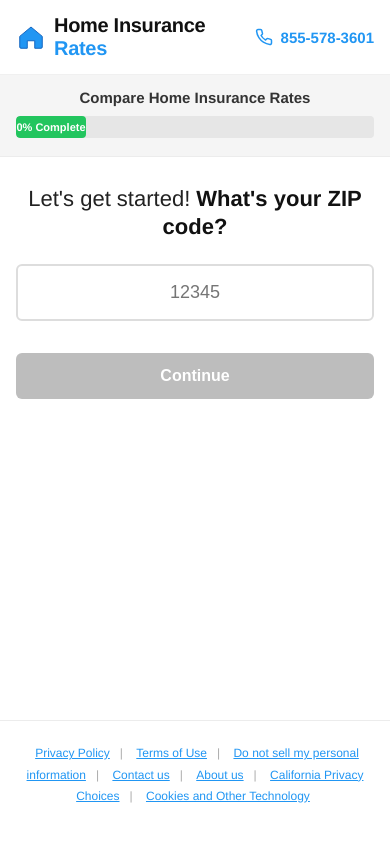
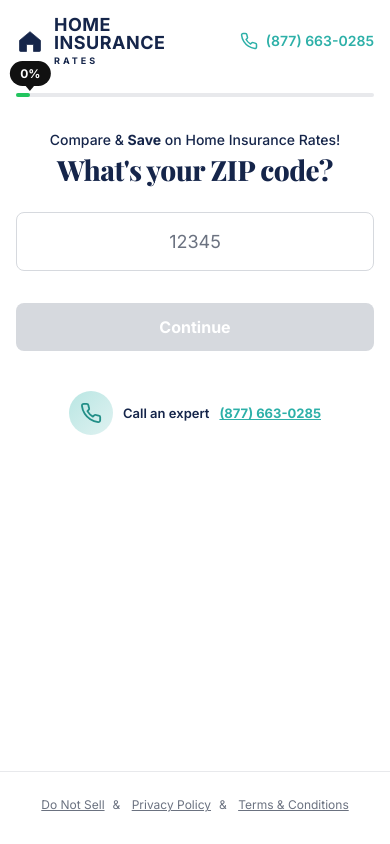
Before and after one commit to Ozbobo/HI_Dummy_Quiz, a plain HTML site: page index.html in a window 390 px wide. Drawn offline with nearby package versions, Linux system fonts and the light colour scheme.

Commit message:
Demo 2: Residence Policy-style layout (navy + teal, serif, light grey buttons)

```diff
--- a/index.html
+++ b/index.html
@@ -5,13 +5,30 @@
 <meta name="viewport" content="width=device-width, initial-scale=1.0" />
 <meta name="theme-color" content="#ffffff" />
 <title>Compare Home Insurance Rates</title>
+<link rel="preconnect" href="https://fonts.googleapis.com">
+<link rel="preconnect" href="https://fonts.gstatic.com" crossorigin>
+<link href="https://fonts.googleapis.com/css2?family=Playfair+Display:wght@700;800&family=Inter:wght@400;500;600;700&display=swap" rel="stylesheet">
 <style>
+  :root {
+    --navy: #15254a;
+    --navy-soft: #1f3263;
+    --teal: #2db0a8;
+    --teal-dark: #228e87;
+    --green: #22c55e;
+    --grey-50: #fafafa;
+    --grey-100: #f3f4f6;
+    --grey-200: #e8e9ec;
+    --grey-300: #d6d9de;
+    --grey-500: #6b7280;
+    --grey-700: #374151;
+  }
+
   *, *::before, *::after { box-sizing: border-box; }
   html, body { margin: 0; padding: 0; }
   body {
-    font-family: "Helvetica Neue", Helvetica, Arial, sans-serif;
-    color: #222;
-    background: #ffffff;
+    font-family: "Inter", -apple-system, BlinkMacSystemFont, "Segoe UI", Roboto, Helvetica, Arial, sans-serif;
+    color: var(--navy);
+    background: #fff;
     -webkit-font-smoothing: antialiased;
     min-height: 100vh;
     display: flex;
@@ -20,157 +37,191 @@
 
   /* ---------- Header ---------- */
   .site-header {
-    background: #fff;
-    padding: 18px 24px;
-    display: flex;
+    padding: 24px 32px 18px;
+    display: grid;
+    grid-template-columns: 1fr 2fr 1fr;
     align-items: center;
-    justify-content: space-between;
-    border-bottom: 1px solid #f0f0f0;
+    gap: 24px;
+    max-width: 1280px;
+    margin: 0 auto;
+    width: 100%;
   }
   .logo {
     display: flex;
     align-items: center;
-    gap: 8px;
+    gap: 10px;
     text-decoration: none;
+    color: var(--navy);
   }
-  .logo svg { width: 36px; height: 36px; flex-shrink: 0; }
+  .logo svg { width: 34px; height: 34px; flex-shrink: 0; }
   .logo-text {
-    font-size: 26px;
+    line-height: 1;
     font-weight: 800;
-    color: #111;
-    letter-spacing: -0.3px;
+    color: var(--navy);
   }
-  .logo-text .accent { color: #2196F3; }
+  .logo-text .top {
+    display: block;
+    font-size: 22px;
+    letter-spacing: 0.5px;
+  }
+  .logo-text .bottom {
+    display: block;
+    font-size: 11px;
+    letter-spacing: 4px;
+    margin-top: 4px;
+    font-weight: 700;
+  }
+
+  .header-progress {
+    position: relative;
+    padding: 18px 0 0;
+  }
+  .header-progress-track {
+    width: 100%;
+    height: 4px;
+    background: var(--grey-200);
+    border-radius: 999px;
+    overflow: visible;
+    position: relative;
+  }
+  .header-progress-fill {
+    height: 100%;
+    background: var(--green);
+    border-radius: 999px;
+    transition: width 0.45s cubic-bezier(.4,0,.2,1);
+    position: relative;
+  }
+  .header-progress-bubble {
+    position: absolute;
+    top: -32px;
+    transform: translateX(-50%);
+    background: #111;
+    color: #fff;
+    font-size: 12px;
+    font-weight: 700;
+    padding: 5px 10px;
+    border-radius: 14px;
+    transition: left 0.45s cubic-bezier(.4,0,.2,1);
+    white-space: nowrap;
+  }
+  .header-progress-bubble::after {
+    content: "";
+    position: absolute;
+    bottom: -5px;
+    left: 50%;
+    transform: translateX(-50%);
+    border-left: 5px solid transparent;
+    border-right: 5px solid transparent;
+    border-top: 6px solid #111;
+  }
 
   .phone {
     display: flex;
     align-items: center;
+    justify-content: flex-end;
     gap: 8px;
-    color: #2196F3;
-    font-weight: 700;
-    font-size: 18px;
+    color: var(--teal);
+    font-weight: 600;
+    font-size: 17px;
     text-decoration: none;
     white-space: nowrap;
   }
   .phone svg { width: 22px; height: 22px; }
 
-  /* ---------- Progress section ---------- */
-  .progress-section {
-    background: #f5f5f5;
-    padding: 18px 24px 22px;
-    border-bottom: 1px solid #ececec;
-  }
-  .progress-inner {
-    max-width: 900px;
-    margin: 0 auto;
-  }
-  .progress-title {
-    text-align: center;
-    font-size: 18px;
-    font-weight: 600;
-    color: #333;
-    margin: 0 0 12px;
-  }
-  .progress-bar {
-    width: 100%;
-    height: 26px;
-    background: #e6e6e6;
-    border-radius: 4px;
-    overflow: hidden;
-    position: relative;
-  }
-  .progress-fill {
-    height: 100%;
-    background: #22C55E;
-    border-radius: 4px;
-    transition: width 0.4s cubic-bezier(.4,0,.2,1);
-    display: flex;
-    align-items: center;
-    justify-content: center;
-    color: white;
-    font-size: 13px;
-    font-weight: 700;
-    min-width: 90px;
-    white-space: nowrap;
-  }
-
-  /* ---------- Main content ---------- */
+  /* ---------- Main ---------- */
   .main {
     flex: 1;
-    padding: 40px 24px 60px;
+    padding: 28px 24px 40px;
   }
   .main-inner {
     max-width: 900px;
     margin: 0 auto;
+    text-align: center;
   }
+  .pretitle {
+    font-size: 16px;
+    color: var(--navy);
+    font-weight: 500;
+    margin: 0 0 6px;
+  }
+  .pretitle strong { font-weight: 700; }
+
   .question-title {
-    text-align: center;
-    font-size: 32px;
-    font-weight: 400;
-    color: #222;
-    line-height: 1.25;
+    font-family: "Playfair Display", Georgia, "Times New Roman", serif;
+    font-size: 44px;
+    font-weight: 800;
+    color: var(--navy);
+    line-height: 1.15;
+    letter-spacing: -0.5px;
     margin: 0 0 36px;
   }
-  .question-title strong {
-    font-weight: 800;
-    color: #111;
-  }
 
+  /* Inputs */
   .field {
     display: block;
     width: 100%;
     max-width: 480px;
     margin: 0 auto;
-    padding: 16px 18px;
+    padding: 18px 20px;
     font-size: 18px;
-    border: 2px solid #ddd;
-    border-radius: 6px;
+    border: 1.5px solid var(--grey-300);
+    border-radius: 8px;
     background: #fff;
-    color: #111;
+    color: var(--navy);
     text-align: center;
-    transition: border-color 0.2s;
+    transition: border-color 0.2s, box-shadow 0.2s;
     -webkit-appearance: none;
     appearance: none;
+    font-family: inherit;
   }
+  .field::placeholder { color: var(--grey-500); }
   .field:focus {
     outline: none;
-    border-color: #2196F3;
+    border-color: var(--teal);
+    box-shadow: 0 0 0 3px rgba(45, 176, 168, 0.15);
   }
 
+  /* Option buttons */
   .options {
     display: grid;
     grid-template-columns: repeat(2, 1fr);
-    gap: 16px;
+    gap: 14px;
     max-width: 720px;
     margin: 0 auto;
   }
-  .options.single { grid-template-columns: 1fr; max-width: 480px; }
   .options.three { grid-template-columns: repeat(3, 1fr); max-width: 720px; }
   .options.five { grid-template-columns: repeat(5, 1fr); max-width: 720px; }
 
   .option-btn {
     width: 100%;
     padding: 22px 16px;
-    font-size: 18px;
+    font-size: 16px;
     font-weight: 700;
-    color: #fff;
-    background: #2196F3;
-    border: 2px solid #2196F3;
-    border-radius: 6px;
+    color: var(--navy);
+    background: var(--grey-100);
+    border: 1.5px solid transparent;
+    border-radius: 8px;
     cursor: pointer;
     text-align: center;
-    transition: background 0.15s, transform 0.1s, box-shadow 0.15s;
+    transition: background 0.15s, border-color 0.15s, transform 0.1s, box-shadow 0.15s;
     -webkit-tap-highlight-color: transparent;
     line-height: 1.2;
+    font-family: inherit;
+    letter-spacing: 0.2px;
   }
-  .option-btn:hover { background: #1E88E5; border-color: #1E88E5; }
+  .option-btn:hover {
+    background: var(--grey-200);
+    border-color: var(--grey-300);
+  }
   .option-btn:active { transform: scale(0.98); }
   .option-btn.selected {
-    background: #1565C0;
-    border-color: #1565C0;
-    box-shadow: 0 0 0 3px rgba(33, 150, 243, 0.25);
+    background: var(--navy);
+    color: #fff;
+    border-color: var(--navy);
+    box-shadow: 0 6px 16px -6px rgba(21, 37, 74, 0.4);
   }
 
+  /* Action buttons */
   .actions {
     display: flex;
     gap: 12px;
@@ -181,29 +232,66 @@
     padding: 14px 32px;
     font-size: 16px;
     font-weight: 700;
-    border-radius: 6px;
+    border-radius: 8px;
     border: none;
     cursor: pointer;
     transition: background 0.15s, transform 0.1s, opacity 0.2s;
     -webkit-tap-highlight-color: transparent;
+    font-family: inherit;
   }
   .btn:active { transform: scale(0.98); }
   .btn-primary {
-    background: #2196F3;
+    background: var(--teal);
     color: white;
     min-width: 200px;
   }
-  .btn-primary:hover { background: #1E88E5; }
+  .btn-primary:hover { background: var(--teal-dark); }
   .btn-primary:disabled {
-    background: #BDBDBD;
+    background: var(--grey-300);
+    color: #fff;
     cursor: not-allowed;
   }
   .btn-ghost {
     background: transparent;
-    color: #666;
-    border: 2px solid #ddd;
+    color: var(--grey-700);
+    border: 1.5px solid var(--grey-300);
   }
-  .btn-ghost:hover { border-color: #999; color: #333; }
+  .btn-ghost:hover { border-color: var(--navy); color: var(--navy); }
+
+  /* ---------- Call expert widget ---------- */
+  .call-expert {
+    display: flex;
+    align-items: center;
+    justify-content: center;
+    gap: 14px;
+    margin: 56px auto 0;
+    padding: 0 16px;
+    color: var(--navy);
+    font-size: 14px;
+    font-weight: 600;
+  }
+  .call-expert .avatar {
+    width: 52px;
+    height: 52px;
+    border-radius: 50%;
+    background: linear-gradient(135deg, #b9e6e3 0%, #e0f2f1 100%);
+    display: flex;
+    align-items: center;
+    justify-content: center;
+    color: var(--teal-dark);
+    flex-shrink: 0;
+  }
+  .call-expert .avatar svg { width: 28px; height: 28px; }
+  .call-expert .label { color: var(--navy); }
+  .call-expert .phone-link {
+    color: var(--teal);
+    font-weight: 700;
+    text-decoration: underline;
+    display: inline-flex;
+    align-items: center;
+    gap: 4px;
+  }
+  .call-expert .phone-link svg { width: 16px; height: 16px; }
 
   /* ---------- Loading ---------- */
   .loading {
@@ -218,14 +306,14 @@
     width: 64px;
     height: 64px;
     border-radius: 50%;
-    border: 6px solid #E3F2FD;
-    border-top-color: #2196F3;
+    border: 6px solid #e6f5f4;
+    border-top-color: var(--teal);
     animation: spin 0.9s linear infinite;
   }
   @keyframes spin { to { transform: rotate(360deg); } }
   .loading-msg {
     font-size: 18px;
-    color: #444;
+    color: var(--navy);
     font-weight: 600;
     text-align: center;
     min-height: 24px;
@@ -245,59 +333,62 @@
   }
   .result-emoji {
     font-size: 56px;
-    margin-bottom: 8px;
+    margin-bottom: 6px;
+    display: inline-block;
     animation: bounce 1.4s ease-in-out infinite;
-    display: inline-block;
   }
   @keyframes bounce {
     0%, 100% { transform: translateY(0); }
     50% { transform: translateY(-8px); }
   }
   .result h1 {
-    font-size: 32px;
+    font-family: "Playfair Display", Georgia, serif;
+    font-size: 38px;
     font-weight: 800;
-    color: #111;
+    color: var(--navy);
     margin: 0 0 8px;
   }
   .result-sub {
-    color: #555;
-    font-size: 17px;
-    margin: 0 0 24px;
+    color: var(--grey-700);
+    font-size: 16px;
+    margin: 0 0 22px;
   }
   .price-card {
-    background: #2196F3;
+    background: linear-gradient(135deg, var(--navy) 0%, var(--navy-soft) 100%);
     color: white;
-    border-radius: 10px;
+    border-radius: 12px;
     padding: 28px 20px;
-    margin: 0 auto 24px;
-    box-shadow: 0 8px 24px -8px rgba(33, 150, 243, 0.5);
+    margin: 0 auto 22px;
+    box-shadow: 0 12px 32px -10px rgba(21, 37, 74, 0.4);
+    border: 1px solid rgba(45, 176, 168, 0.2);
   }
   .price-label {
-    font-size: 13px;
+    font-size: 12px;
     text-transform: uppercase;
-    letter-spacing: 1.5px;
-    opacity: 0.9;
+    letter-spacing: 2px;
+    color: var(--teal);
     font-weight: 600;
-    margin-bottom: 4px;
+    margin-bottom: 6px;
   }
   .price-amount {
+    font-family: "Playfair Display", Georgia, serif;
     font-size: 56px;
     font-weight: 800;
     letter-spacing: -1.5px;
     line-height: 1;
   }
   .price-period {
-    font-size: 16px;
-    opacity: 0.95;
-    margin-top: 4px;
+    font-size: 15px;
+    opacity: 0.85;
+    margin-top: 6px;
   }
   .features {
     text-align: left;
-    background: #f8f9fa;
-    border-radius: 8px;
+    background: var(--grey-50);
+    border-radius: 10px;
     padding: 18px 22px;
-    margin-bottom: 24px;
-    border: 1px solid #ececec;
+    margin-bottom: 22px;
+    border: 1px solid var(--grey-200);
   }
   .feature {
     display: flex;
@@ -305,67 +396,34 @@
     gap: 10px;
     padding: 6px 0;
     font-size: 15px;
-    color: #333;
+    color: var(--grey-700);
   }
-  .feature .check { color: #22C55E; font-weight: 800; }
+  .feature .check {
+    color: var(--green);
+    font-weight: 800;
+    font-size: 16px;
+  }
 
   /* ---------- Footer ---------- */
-  .carriers {
-    border-top: 1px solid #ececec;
-    padding: 28px 24px 24px;
-    text-align: center;
-    background: #fff;
-  }
-  .carriers-title {
-    font-weight: 700;
-    font-size: 16px;
-    color: #333;
-    margin: 0 0 18px;
-  }
-  .carrier-row {
-    display: flex;
-    flex-wrap: wrap;
-    align-items: center;
-    justify-content: center;
-    gap: 28px 36px;
-    max-width: 900px;
-    margin: 0 auto;
-  }
-  .carrier {
-    color: #555;
-    font-weight: 700;
-    font-size: 18px;
-    letter-spacing: 0.2px;
-    opacity: 0.85;
-  }
-  .carrier.usaa { color: #003359; font-weight: 800; }
-  .carrier.liberty { color: #0F1F4A; font-style: italic; font-weight: 700; }
-  .carrier.nationwide { color: #00609F; font-weight: 800; }
-  .carrier.lemonade { color: #ED1A6E; font-style: italic; font-family: Georgia, serif; }
-  .carrier.hippo { color: #1FB89F; font-weight: 800; }
-
   .site-footer {
+    border-top: 1px solid var(--grey-200);
     padding: 22px 24px 28px;
     text-align: center;
     background: #fff;
-    border-top: 1px solid #ececec;
+    margin-top: 40px;
   }
   .footer-links {
-    color: #2196F3;
+    color: var(--grey-500);
     font-size: 13px;
-    margin-bottom: 8px;
     line-height: 1.8;
   }
   .footer-links a {
-    color: #2196F3;
+    color: var(--grey-500);
     text-decoration: underline;
     margin: 0 4px;
   }
-  .footer-links .sep { color: #aaa; margin: 0 6px; }
-  .footer-address {
-    color: #666;
-    font-size: 13px;
-  }
+  .footer-links a:hover { color: var(--navy); }
+  .footer-links .sep { margin: 0 4px; }
 
   /* ---------- Confetti ---------- */
   #confetti {
@@ -378,38 +436,45 @@
   .screen { animation: fadeIn 0.35s ease; }
 
   /* ---------- Mobile ---------- */
-  @media (max-width: 640px) {
-    .site-header { padding: 14px 16px; }
-    .logo svg { width: 30px; height: 30px; }
-    .logo-text { font-size: 20px; }
-    .phone { font-size: 15px; }
+  @media (max-width: 768px) {
+    .site-header {
+      grid-template-columns: auto auto;
+      grid-template-areas:
+        "logo phone"
+        "progress progress";
+      padding: 16px 16px 12px;
+      gap: 14px;
+    }
+    .logo { grid-area: logo; }
+    .phone { grid-area: phone; font-size: 14px; }
     .phone svg { width: 18px; height: 18px; }
+    .header-progress { grid-area: progress; padding-top: 14px; }
+    .logo svg { width: 28px; height: 28px; }
+    .logo-text .top { font-size: 18px; }
+    .logo-text .bottom { font-size: 9px; letter-spacing: 3px; }
 
-    .progress-section { padding: 14px 16px 18px; }
-    .progress-title { font-size: 15px; margin-bottom: 10px; }
-    .progress-bar { height: 22px; }
-    .progress-fill { font-size: 11px; min-width: 70px; }
-
-    .main { padding: 28px 16px 40px; }
-    .question-title { font-size: 22px; margin-bottom: 24px; }
+    .main { padding: 22px 16px 32px; }
+    .pretitle { font-size: 14px; }
+    .question-title { font-size: 28px; margin-bottom: 26px; }
 
     .options { grid-template-columns: 1fr; gap: 12px; }
     .options.three, .options.five { grid-template-columns: repeat(3, 1fr); }
-    .option-btn { padding: 18px 12px; font-size: 16px; }
+    .options.five { grid-template-columns: repeat(5, 1fr); }
+    .option-btn { padding: 18px 12px; font-size: 15px; }
     .options.three .option-btn,
-    .options.five .option-btn { padding: 16px 8px; font-size: 16px; }
+    .options.five .option-btn { padding: 16px 8px; font-size: 15px; }
 
     .btn-primary { min-width: 0; flex: 1; }
     .actions { flex-direction: row; }
 
-    .result h1 { font-size: 26px; }
+    .call-expert { margin-top: 40px; flex-wrap: wrap; gap: 10px; font-size: 13px; }
+    .call-expert .avatar { width: 44px; height: 44px; }
+    .call-expert .avatar svg { width: 22px; height: 22px; }
+
+    .result h1 { font-size: 28px; }
     .price-amount { font-size: 44px; }
 
-    .carrier-row { gap: 18px 24px; }
-    .carrier { font-size: 15px; }
-
     .footer-links { font-size: 12px; }
-    .footer-address { font-size: 12px; }
   }
 </style>
 </head>
@@ -419,46 +484,55 @@
     <a href="#" class="logo" aria-label="Home">
       <svg viewBox="0 0 24 24" fill="none" xmlns="http://www.w3.org/2000/svg">
         <path d="M3 11.5L12 4l9 7.5V20a1 1 0 01-1 1h-5v-6h-6v6H4a1 1 0 01-1-1v-8.5z"
-              fill="#2196F3" stroke="#1565C0" stroke-width="0.8" stroke-linejoin="round"/>
+              fill="#15254a" stroke="#15254a" stroke-width="0.6" stroke-linejoin="round"/>
       </svg>
-      <span class="logo-text">Home Insurance <span class="accent">Rates</span></span>
+      <span class="logo-text">
+        <span class="top">HOME INSURANCE</span>
+        <span class="bottom">RATES</span>
+      </span>
     </a>
-    <a href="tel:8555783601" class="phone">
+
+    <div class="header-progress">
+      <div class="header-progress-track">
+        <div class="header-progress-fill" id="progressFill" style="width:20%"></div>
+        <div class="header-progress-bubble" id="progressBubble" style="left:20%">20%</div>
+      </div>
+    </div>
+
+    <a href="tel:8776630285" class="phone">
       <svg viewBox="0 0 24 24" fill="none" xmlns="http://www.w3.org/2000/svg">
         <path d="M22 16.92V20a2 2 0 01-2.18 2 19.86 19.86 0 01-8.63-3.07 19.5 19.5 0 01-6-6A19.86 19.86 0 012.12 4.18 2 2 0 014.11 2h3.08a2 2 0 012 1.72c.13.96.36 1.91.7 2.81a2 2 0 01-.45 2.11L8.09 10a16 16 0 006 6l1.36-1.35a2 2 0 012.11-.45c.9.34 1.85.57 2.81.7a2 2 0 011.72 2.02z"
-              stroke="#2196F3" stroke-width="2" stroke-linecap="round" stroke-linejoin="round"/>
+              stroke="currentColor" stroke-width="2" stroke-linecap="round" stroke-linejoin="round"/>
       </svg>
-      <span>855-578-3601</span>
+      <span>(877) 663-0285</span>
     </a>
   </header>
-
-  <!-- Progress -->
-  <section class="progress-section">
-    <div class="progress-inner">
-      <h2 class="progress-title">Compare Home Insurance Rates</h2>
-      <div class="progress-bar">
-        <div class="progress-fill" id="progressFill" style="width:20%">20% Complete</div>
-      </div>
-    </div>
-  </section>
 
   <!-- Main -->
   <main class="main">
     <div class="main-inner" id="card">
       <!-- Screens render here -->
     </div>
+
+    <!-- Call expert widget -->
+    <div class="call-expert" id="callExpert">
+      <div class="avatar" aria-hidden="true">
+        <svg viewBox="0 0 24 24" fill="none" xmlns="http://www.w3.org/2000/svg">
+          <path d="M22 16.92V20a2 2 0 01-2.18 2 19.86 19.86 0 01-8.63-3.07 19.5 19.5 0 01-6-6A19.86 19.86 0 012.12 4.18 2 2 0 014.11 2h3.08a2 2 0 012 1.72c.13.96.36 1.91.7 2.81a2 2 0 01-.45 2.11L8.09 10a16 16 0 006 6l1.36-1.35a2 2 0 012.11-.45c.9.34 1.85.57 2.81.7a2 2 0 011.72 2.02z"
+                stroke="currentColor" stroke-width="2" stroke-linecap="round" stroke-linejoin="round"/>
+        </svg>
+      </div>
+      <span class="label">Call an expert</span>
+      <a href="tel:8776630285" class="phone-link">(877) 663-0285</a>
+    </div>
   </main>
 
   <!-- Footer -->
   <footer class="site-footer">
     <div class="footer-links">
-      <a href="#">Privacy Policy</a><span class="sep">|</span>
-      <a href="#">Terms of Use</a><span class="sep">|</span>
-      <a href="#">Do not sell my personal information</a><span class="sep">|</span>
-      <a href="#">Contact us</a><span class="sep">|</span>
-      <a href="#">About us</a><span class="sep">|</span>
-      <a href="#">California Privacy Choices</a><span class="sep">|</span>
-      <a href="#">Cookies and Other Technology</a>
+      <a href="#">Do Not Sell</a><span class="sep">&amp;</span>
+      <a href="#">Privacy Policy</a><span class="sep">&amp;</span>
+      <a href="#">Terms &amp; Conditions</a>
     </div>
   </footer>
 
@@ -472,7 +546,8 @@
   const questions = [
     {
       key: 'zip',
-      title: ["Let's get started!", "What's your ZIP code?"],
+      pretitle: "Compare & <strong>Save</strong> on Home Insurance Rates!",
+      title: "What's your ZIP code?",
       type: 'input',
       inputType: 'tel',
       placeholder: '12345',
@@ -481,7 +556,8 @@
     },
     {
       key: 'homeType',
-      title: ["Tell us about it.", "Select Type of Property"],
+      pretitle: "Compare & <strong>Save</strong> on Home Insurance Rates!",
+      title: "Choose Your Home Type",
       type: 'options',
       layout: 'three',
       autoAdvance: true,
@@ -493,7 +569,8 @@
     },
     {
       key: 'yearBuilt',
-      title: ["Almost halfway.", "When was your home built?"],
+      pretitle: "Tell us about your home",
+      title: "When Was Your Home Built?",
       type: 'input',
       inputType: 'tel',
       placeholder: 'e.g. 1998',
@@ -502,7 +579,8 @@
     },
     {
       key: 'sqft',
-      title: ["Just a couple more.", "What is the home's square footage?"],
+      pretitle: "Tell us about your home",
+      title: "What's Your Home's Square Footage?",
       type: 'input',
       inputType: 'tel',
       placeholder: 'e.g. 1800',
@@ -511,7 +589,8 @@
     },
     {
       key: 'bedrooms',
-      title: ["Last one!", "How many bedrooms?"],
+      pretitle: "Last question!",
+      title: "How Many Bedrooms?",
       type: 'options',
       layout: 'five',
       autoAdvance: true,
@@ -527,24 +606,28 @@
 
   const card = document.getElementById('card');
   const progressFill = document.getElementById('progressFill');
+  const progressBubble = document.getElementById('progressBubble');
+  const callExpert = document.getElementById('callExpert');
 
   function setProgress(step) {
-    const pct = Math.round(((step) / TOTAL_QUESTIONS) * 100);
-    const display = step >= TOTAL_QUESTIONS ? 100 : Math.max(pct, 5);
+    const pct = step >= TOTAL_QUESTIONS ? 100 : Math.round(((step) / TOTAL_QUESTIONS) * 100);
+    const display = Math.max(pct, 4);
     progressFill.style.width = display + '%';
-    progressFill.textContent = (step >= TOTAL_QUESTIONS ? 100 : pct) + '% Complete';
+    progressBubble.style.left = display + '%';
+    progressBubble.textContent = pct + '%';
   }
 
   function render() {
     if (state.step >= TOTAL_QUESTIONS) {
       setProgress(TOTAL_QUESTIONS);
+      callExpert.style.display = 'none';
       return renderLoading();
     }
+    callExpert.style.display = '';
     setProgress(state.step);
 
     const q = questions[state.step];
     const answer = state.answers[q.key] || '';
-    const [intro, main] = q.title;
 
     let body = '';
     if (q.type === 'input') {
@@ -560,7 +643,7 @@
           autocomplete="off"
         />`;
     } else {
-      const layoutClass = q.layout || 'single';
+      const layoutClass = q.layout || '';
       body = `<div class="options ${layoutClass}">${q.options.map(o => `
         <button class="option-btn ${answer === o.value ? 'selected' : ''}" data-value="${o.value}">
           ${o.label}
@@ -581,7 +664,8 @@
 
     card.innerHTML = `
       <div class="screen">
-        <h1 class="question-title">${escapeHtml(intro)} <strong>${escapeHtml(main)}</strong></h1>
+        <p class="pretitle">${q.pretitle}</p>
+        <h1 class="question-title">${escapeHtml(q.title)}</h1>
         ${body}
         ${actions}
       </div>`;
@@ -705,7 +789,7 @@
   sizeCanvas();
   window.addEventListener('resize', sizeCanvas);
 
-  const colors = ['#2196F3', '#1E88E5', '#22C55E', '#FFC107', '#1565C0', '#ffffff'];
+  const colors = ['#15254a', '#2db0a8', '#22c55e', '#1f3263', '#5fc7c1', '#ffffff'];
   let particles = [];
   let animating = false;
 
```
